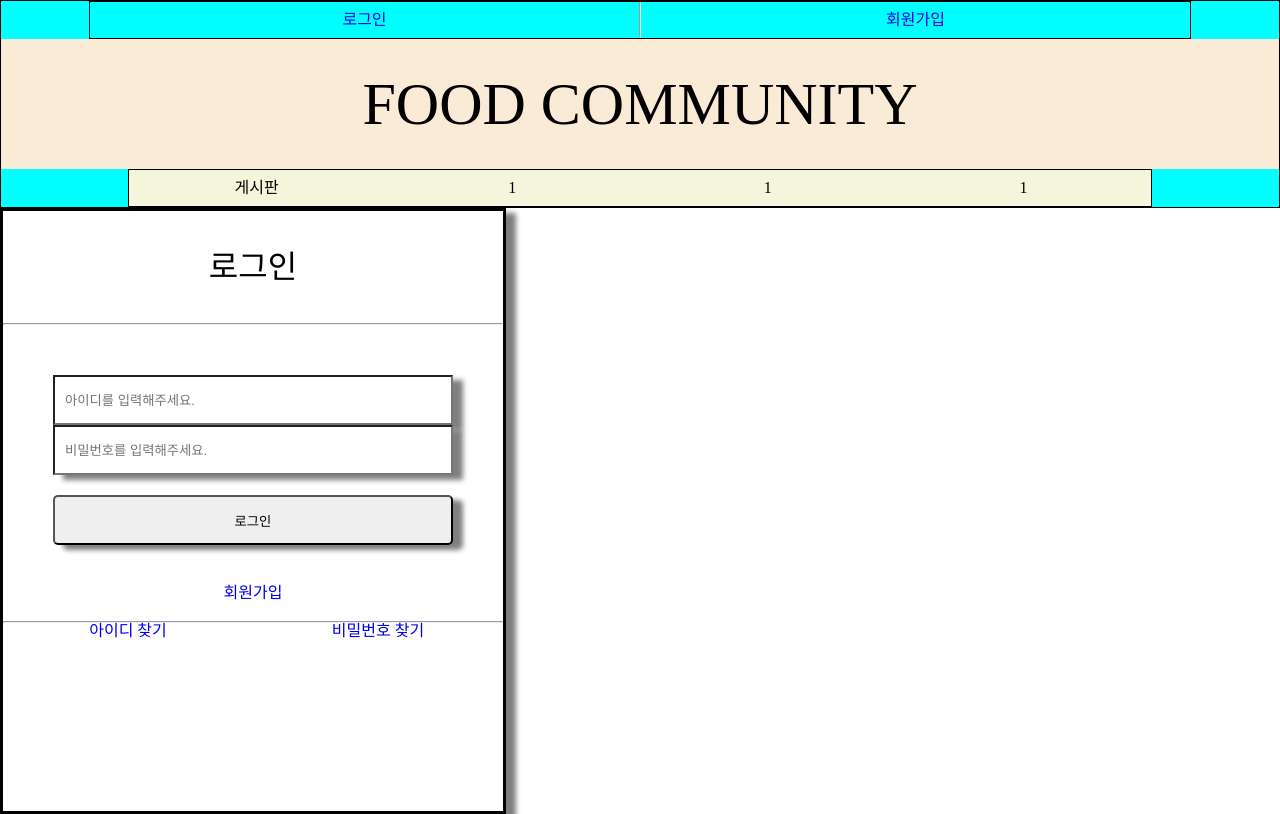
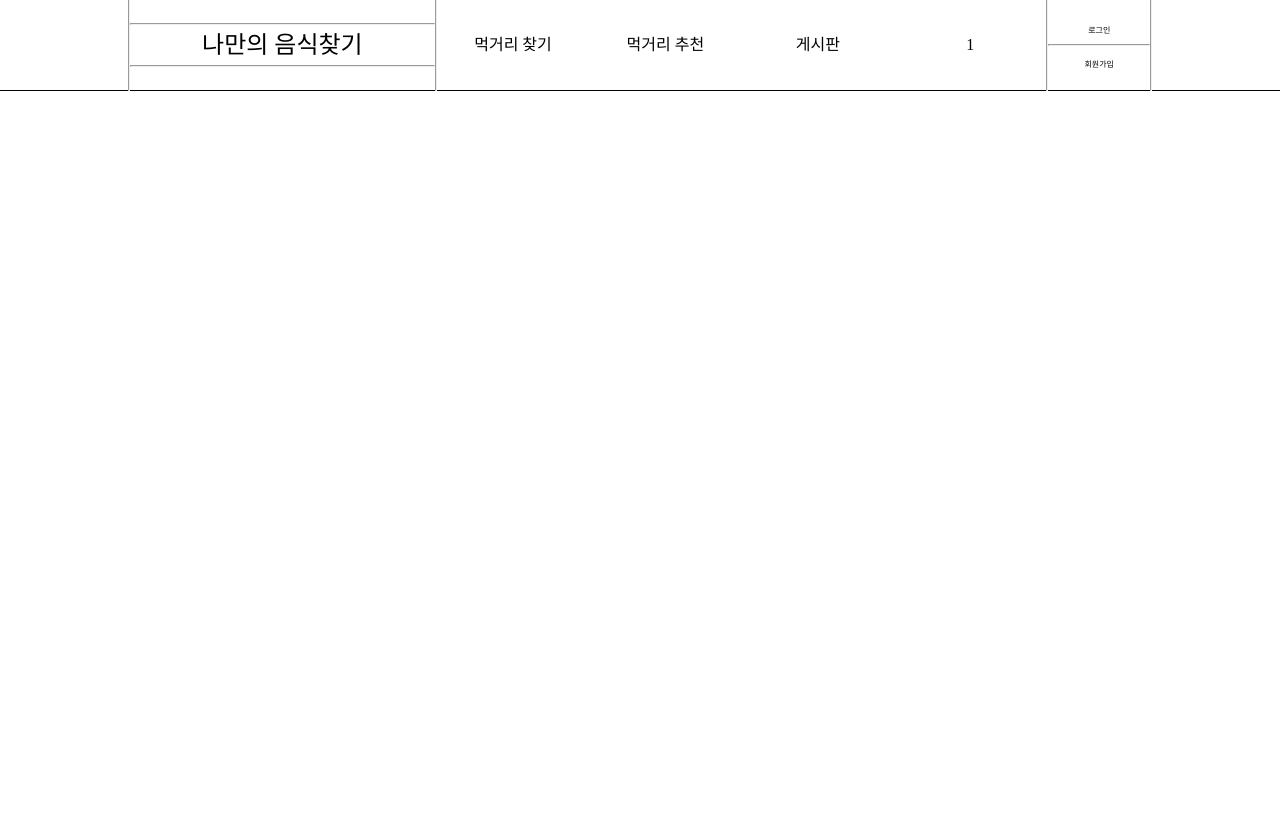
Before and after one commit to BobbyKJH/food-community, a React (Create React App) app: page / in a window 1280 px wide. Built offline with nearby package versions, Linux system fonts and the light colour scheme.

Commit message:
fixed Nav Bar

```diff
--- a/src/components/Nav.jsx
+++ b/src/components/Nav.jsx
@@ -3,15 +3,42 @@ import { Link } from "react-router-dom";
 import styles from "./Nav.module.css";
 
 export default function Nav() {
-  const [subNav, setSubNav] = useState("relative");
+  return (
+    <div className={styles.body}>
+      {/* 박스 */}
+      <div className={styles.nav}>
+        <hr className={styles.line} />
+        {/* 제목 */}
+        <div className={styles.titleNav}>
+          <hr />
+          <Link className={styles.titleLink} to="/">
+            나만의 음식찾기
+          </Link>
+          <hr />
+        </div>
 
-  const scroll = () => {
-    setSubNav("fixed");
-  };
-  return (
-    <div className={styles.Nav}>
+        <hr className={styles.line} />
+
+        {/* fix 타이틀 */}
+        <div className={styles.subNav}>
+          <Link className={styles.contentLink} to="/">
+            먹거리 찾기
+          </Link>
+          <Link className={styles.contentLink} to="/">
+            먹거리 추천
+          </Link>
+          <Link className={styles.contentLink} to="/">
+            게시판
+          </Link>
+          <Link className={styles.contentLink} to="/">
+            1
+          </Link>
+        </div>
+
+        <hr className={styles.line} />
+
         {/* 로그인 */}
-      <div className={styles.find}>
+        <div className={styles.findNav}>
           <Link to="/" className={styles.findLink}>
             로그인
           </Link>
@@ -20,26 +47,8 @@ export default function Nav() {
             회원가입
           </Link>
         </div>
-      {/* 제목 */}
-      <div className={styles.name}>
-        <Link className={styles.titleLink} to="/">
-          FOOD COMMUNITY
-        </Link>
-      </div>
-      {/* fix 타이틀 */}
-      <div className={styles.subNav} style={{ position: subNav }}>
-        <Link className={styles.contentLink} to="/">
-          게시판
-        </Link>
-        <Link className={styles.contentLink} to="/">
-          1
-        </Link>
-        <Link className={styles.contentLink} to="/">
-          1
-        </Link>
-        <Link className={styles.contentLink} to="/">
-          1
-        </Link>
+
+        <hr className={styles.line} />
       </div>
     </div>
   );
--- a/src/components/Nav.module.css
+++ b/src/components/Nav.module.css
@@ -1,63 +1,55 @@
-hr {
-  color: black;
-  margin: 0;
+/* 전체 박스 */
+.body {
+  position: fixed;
+  top: 0;
+  left: 0;
+  right: 0;
+  border-bottom: 1px solid #000;
 }
-
-/* 전체 박스 */
-.Nav {
-  background-color: aqua;
-  position: relative;
-  border: 1px solid black;
-  box-sizing: border-box;
+/* nav 박스 */
+.nav {
+  display: flex;
+  justify-content: center;
+  align-items: center;
+  width: 80%;
+  height: 90px;
+  margin: 0 auto;
 }
-
-.name {
-  background-color: antiquewhite;
-  font-size: 36px;
-  padding: 15px;
+.titleNav {
+  width: 30%;
   text-align: center;
+}
+.subNav {
+  display: flex;
+  width: 60%;
+  text-align: center;
+}
+.findNav {
+  width: 10%;
+  text-align: center;
+}
+/* Logo */
+.titleLink {
+  font-size: 150%;
   text-decoration: none;
+  color: #000;
 }
-.find {
-  display: flex;
-  margin: 0 auto;
-  width: 1100px;
-  border: 1px solid black;
+/* nav 내용 */
+.contentLink {
+  font-size: 16px;
+  text-decoration: none;
+  color: #000;
+  width: 25%;
 }
-
-/* fix 타이틀 */
-.subNav {
-  background-color: beige;
-  display: flex;
-  text-align: center;
-  border: 1px solid black;
-  margin: 0 auto;
-  /* padding: 10px; */
-  width: 80%;
-}
-/* 제목  */
-.titleLink {
-  display: block;
-  text-decoration: none;
-  font-size: 60px;
-  margin: 20px 0;
-  color: rgb(0, 0, 0);
-}
-/* 4가지  */
-.contentLink {
-  text-decoration: none;
-  color: black;
-  font-size: 16px;
-  padding: 10px;
-  width: 25%;
+.contentLink:hover {
+  text-decoration: underline;
 }
 /* 로그인 회원가입 */
 .findLink {
+  font-size: 8px;
   text-decoration: none;
-  padding: 10px 0;
-  width: 50%;
-  text-align: center;
+  color: #000;
 }
-.findLink:hover {
-  text-decoration: underline;
+.line {
+  height: 100%;
 }
--- a/src/pages/Home.jsx
+++ b/src/pages/Home.jsx
@@ -6,7 +6,7 @@ export default function Home() {
   return (
     <>
       <Nav />
-      <SignIn />
+      {/* <SignIn /> */}
     </>
   );
 }
```
Lines whose indentation alone changed are shown as unchanged.
